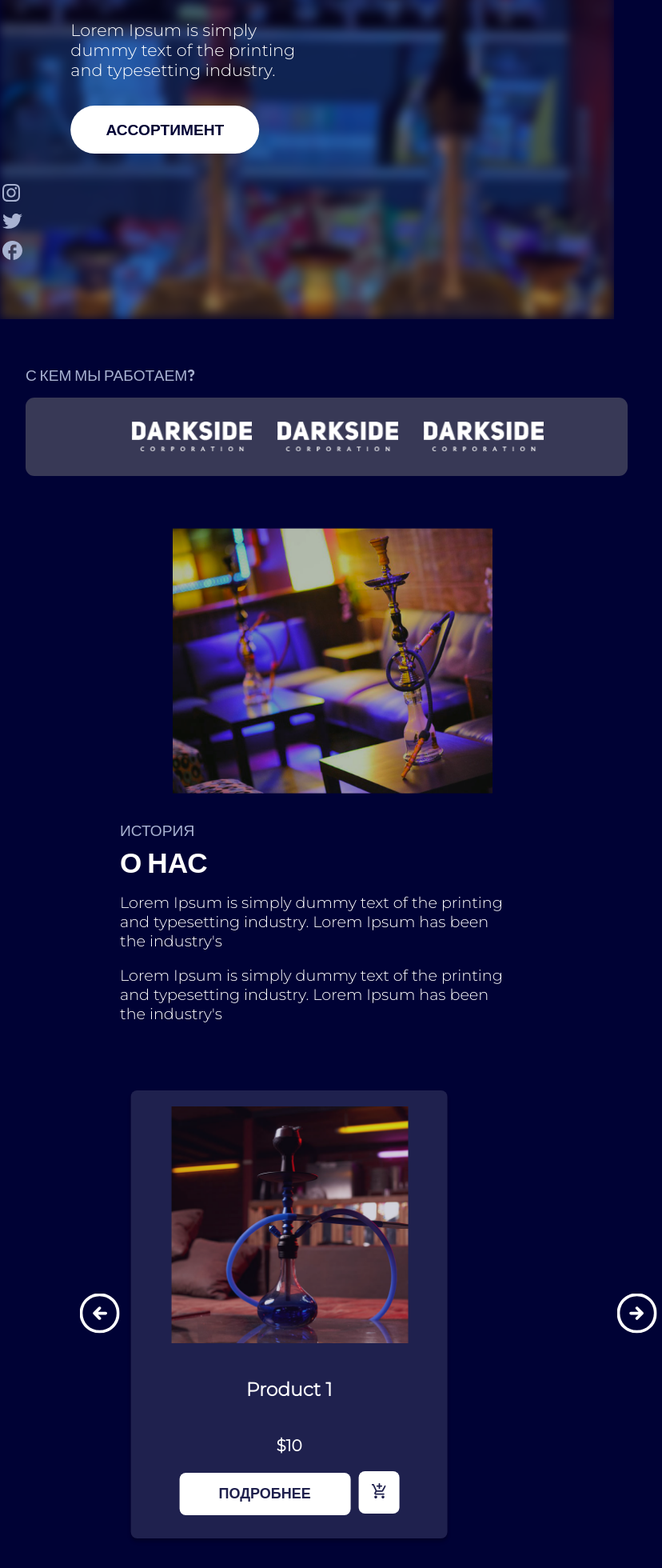
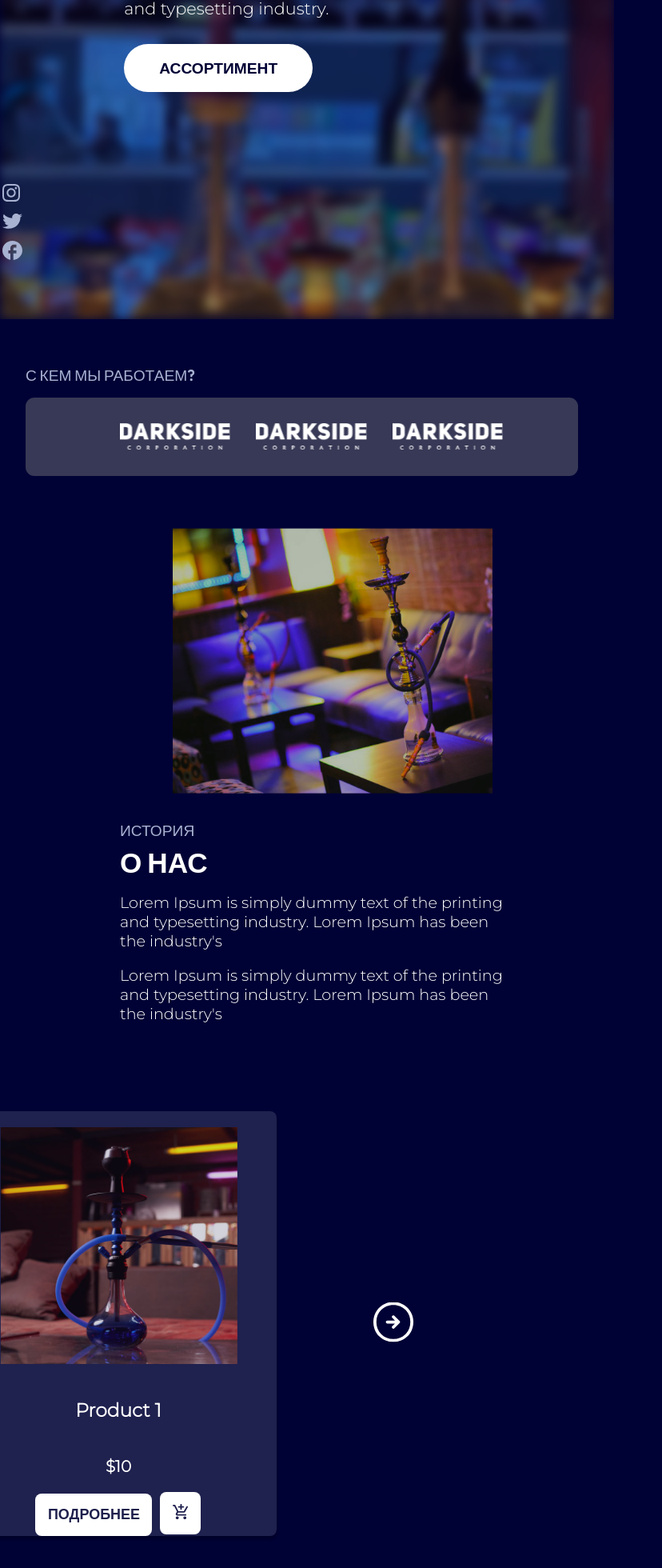
Before and after one commit to NadiaYanchuk/AlfaTabacco, a Next.js app: page / in a window 768 px wide. Shown: the part 401-2361 px from the top of the page at 80% size, 828 px wide, since content can reach past the window. Built offline with nearby package versions, Linux system fonts and the light colour scheme.

Commit message:
New commit

```diff
--- a/styles/Footer.module.css
+++ b/styles/Footer.module.css
@@ -111,7 +111,9 @@
     }
 }
 
-/* Add this */
-.menu a {
-    display: inline-block;
+@media only screen and (min-width: 768px) and (max-width: 1024px) {
+    .footer {
+        height: auto;
+        width: 95%;
+    }
 }
--- a/styles/Home.module.css
+++ b/styles/Home.module.css
@@ -5,7 +5,6 @@
 
 .container {
   position: relative;
-  width: 100%;
   height: 100vh;
   overflow: hidden;
 }
@@ -176,6 +175,9 @@
 
 /* Media Queries */
 @media (max-width: 768px) {
+  .container {
+    width: 120%;
+  }
   .wrapper {
     height: 2550px;
   }
@@ -186,10 +188,49 @@
   .description {
     width: 320px;
   }
+  /* Второй блок "С кем мы работаем" */
+  .block2 {
+    width: 98%;
+    left: 0;
+    transform: translate(0);
+    }
+  /* Третий блок "О нас" */
+  .block3 img {
+    width: 100%;
+    margin-bottom: 1rem;
+    transform: translate(12%, -20%);
+  }
+  .block3 .block {
+    transform: translate(11%, -25%);
+  }
+  .block3Text {
+    width: 80%;
+  }
+  /* Четвертый блок. С товарами*/
+  .block4 {
+    width: 90%;
+    text-align: left;
+    margin-left: 60px;
+    margin-top: -100px;
+  }
+}
+
+
+@media only screen and (min-width: 768px) and (max-width: 1024px) {
+  .container {
+    width: 100%;
+  }
+  .wrapper {
+    height: 2700px;
+  }
+  /* Главный экран */
+  .content {
+    transform: translate(0%, -70%);
+  }
 
   /* Второй блок "С кем мы работаем" */
   .block2 {
-    width: 98%;
+    width: 90%;
     left: 0;
     transform: translate(0);
     }
@@ -208,17 +249,7 @@
   }
   /* Четвертый блок. С товарами*/
   .block4 {
-    transform: translate(25%, -20%);
-    width: 80%;
-    text-align: left;
-  }
-  .block4Text {
-    transform: translate(-55%, 0%);
+    margin-top: -90px;
+    margin-left: -60px;
   }
 }
-
-@media (max-width: 480px) {
-  .block3Text {
-    width: 98%;
-  }
-}
--- a/styles/ProductBlock.module.css
+++ b/styles/ProductBlock.module.css
@@ -55,3 +55,13 @@
     width: 70%;
     padding: 0;
 }
+
+@media only screen and (min-width: 768px) and (max-width: 1024px) {
+    .productBlock {
+        height: auto;
+    }
+    .productButtonDetails {
+        width: 70%;
+    }
+
+}
--- a/styles/ProductSlider.module.css
+++ b/styles/ProductSlider.module.css
@@ -47,3 +47,15 @@
         left: -60px;
     }
 }
+
+@media only screen and (min-width: 768px) and (max-width: 1024px) {
+    .productSliderContainer {
+        width: 80%;
+    }
+    .nextButton {
+        right: -30px;
+    }
+    .prevButton {
+        left: -30px;
+    }
+}
```
